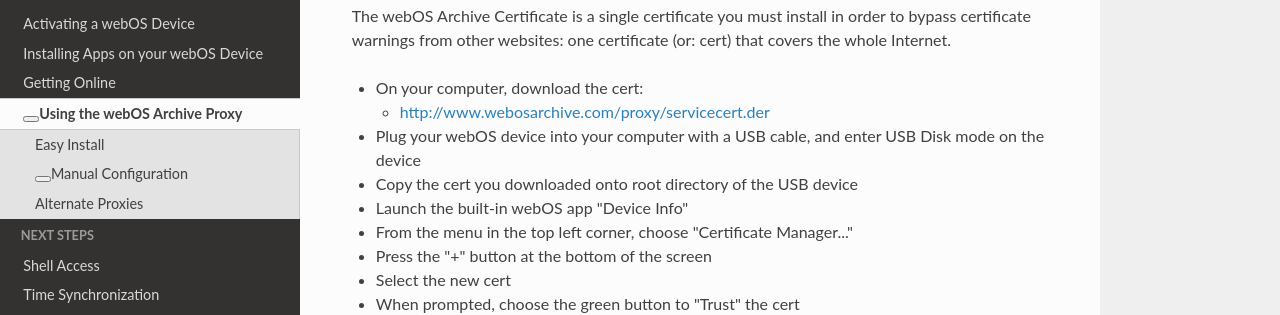
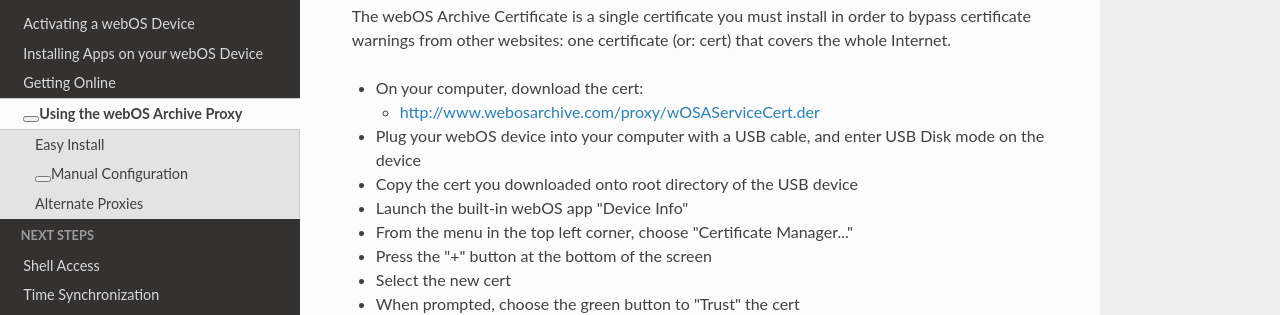
Before and after one commit to webOSArchive/webos-docs, an MkDocs documentation site: the page built from docs/proxysetup.md, in a window 1280 px wide and 900 px high, scrolled down 801 px. Shown: the part 158-473 px from the top of the window. Built offline with MkDocs 1.6.1, drawn with Linux system fonts in a browser that asks for light colours; nearby versions of some CDN libraries; some web fonts are replaced; library files that are not in the unit come from our copies; part of the change alters nothing that is shown.

Commit message:
update links and image

```diff
--- a/docs/proxysetup.md
+++ b/docs/proxysetup.md
@@ -25,7 +25,7 @@ Or use the [direct download](http://www.webosarchive.com/proxy/com.palm.wosa.pro
 The webOS Archive Certificate is a single certificate you must install in order to bypass certificate warnings from other websites: one certificate (or: cert) that covers the whole Internet.
 
 * On your computer, download the cert:
-    + [http://www.webosarchive.com/proxy/servicecert.der](http://www.webosarchive.com/proxy/servicecert.der)
+    + [http://www.webosarchive.com/proxy/wOSAServiceCert.der](http://www.webosarchive.com/proxy/wOSAServiceCert.der)
 * Plug your webOS device into your computer with a USB cable, and enter USB Disk mode on the device
 * Copy the cert you downloaded onto root directory of the USB device
 * Launch the built-in webOS app "Device Info"
```
Also changed, not shown: docs/images/fix-ntp.png.
